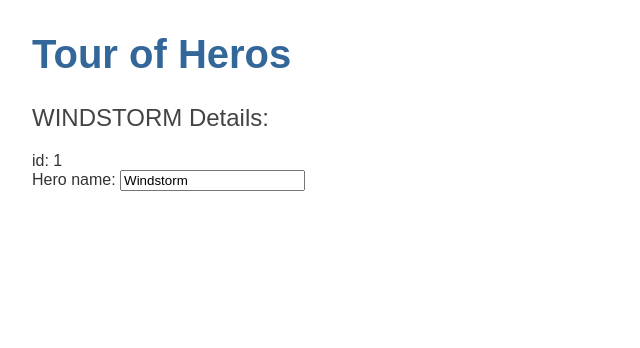
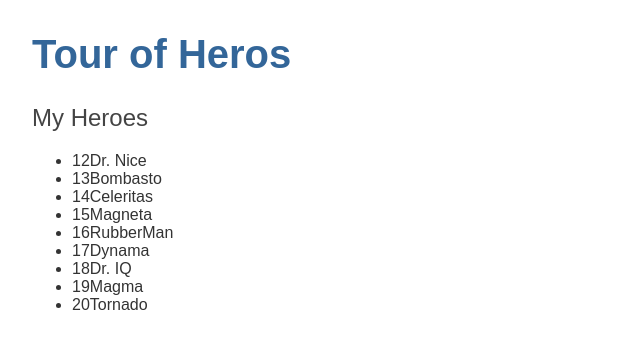
Before and after one commit to MarcoSchoch1/tour-of-heros, an Angular app: page / in a window 1280 px wide. Shown: the top 348 px of the page, without its empty margins (0-640 px from the left). Built offline with nearby package versions, Linux system fonts and the light colour scheme.

Commit message:
#IMPROVEMENT add list of heros

```diff
--- a/src/app/heroes/heroes.component.html
+++ b/src/app/heroes/heroes.component.html
@@ -1,6 +1,6 @@
-<h2>{{hero.name | uppercase}} Details: </h2>
-<div><span>id: {{hero.id}}</span></div>
-<div>
-    <label for="name">Hero name: </label>
-    <input id="name" [(ngModel)]="hero.name" placeholder="name">
-</div>
+<h2>My Heroes</h2>
+<ul>
+    <li *ngFor="let hero of heroes">
+        <span class="badge">{{hero.id}}</span><span class="name">{{hero.name}}</span>
+    </li>
+</ul>
--- a/src/app/heroes/heroes.component.less
+++ b/src/app/heroes/heroes.component.less
@@ -0,0 +1,66 @@
+/* HeroesComponent's private CSS styles */
+.heroes {
+    margin: 0 0 2em 0;
+    list-style-type: none;
+    padding: 0;
+    width: 15em;
+}
+
+.heroes li {
+    display: flex;
+}
+
+.heroes button {
+    flex: 1;
+    cursor: pointer;
+    position: relative;
+    left: 0;
+    background-color: #EEE;
+    margin: .5em;
+    padding: 0;
+    border-radius: 4px;
+    display: flex;
+    align-items: stretch;
+    height: 1.8em;
+}
+
+.heroes button:hover {
+    color: #2c3a41;
+    background-color: #e6e6e6;
+    left: .1em;
+}
+
+.heroes button:active {
+    background-color: #525252;
+    color: #fafafa;
+}
+
+.heroes button.selected {
+    background-color: black;
+    color: white;
+}
+
+.heroes button.selected:hover {
+    background-color: #505050;
+    color: white;
+}
+
+.heroes button.selected:active {
+    background-color: black;
+    color: white;
+}
+
+.heroes .badge {
+    display: inline-block;
+    font-size: small;
+    color: white;
+    padding: 0.8em 0.7em 0 0.7em;
+    background-color: #405061;
+    line-height: 1em;
+    margin-right: .8em;
+    border-radius: 4px 0 0 4px;
+}
+
+.heroes .name {
+    align-self: center;
+}
--- a/src/app/heroes/heroes.component.ts
+++ b/src/app/heroes/heroes.component.ts
@@ -1,16 +1,14 @@
 import { Component } from '@angular/core';
 import { Hero } from '../hero';
+import { HEROES } from '../mock-heroes';
 
 @Component({
   selector: 'app-heroes',
   templateUrl: './heroes.component.html',
-  styleUrl: './heroes.component.less'
+  styleUrl: './heroes.component.less',
 })
 export class HeroesComponent {
 
-  hero: Hero = {
-    id: 1,
-    name: 'Windstorm'
-  };
+  heroes = HEROES;
 
 }
--- /dev/null
+++ b/src/app/mock-heroes.ts
@@ -0,0 +1,13 @@
+ import { Hero } from './hero';
+
+export const HEROES: Hero[] = [
+  { id: 12, name: 'Dr. Nice' },
+  { id: 13, name: 'Bombasto' },
+  { id: 14, name: 'Celeritas' },
+  { id: 15, name: 'Magneta' },
+  { id: 16, name: 'RubberMan' },
+  { id: 17, name: 'Dynama' },
+  { id: 18, name: 'Dr. IQ' },
+  { id: 19, name: 'Magma' },
+  { id: 20, name: 'Tornado' }
+];
```
